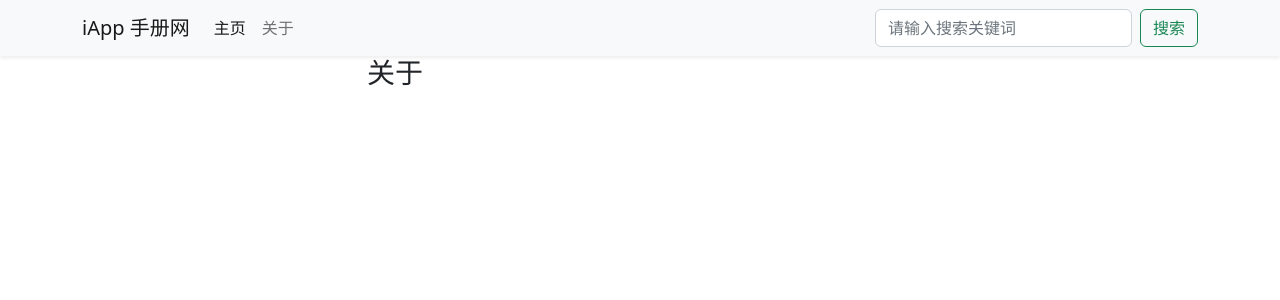
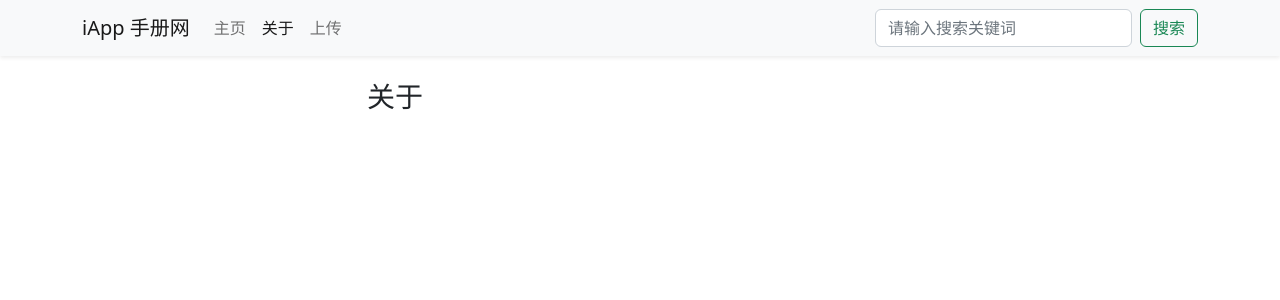
Before and after one commit to iuroc/iapp-doc, a PHP site: page /about.php in a window 1280 px wide. Shown: the top 300 px of the page. Run offline with PHP 8.4, Linux system fonts and the light colour scheme; some libraries are stand-ins or nearby versions.

Commit message:
导航条

```diff
--- a/nav.php
+++ b/nav.php
@@ -1,5 +1,5 @@
-<nav class="navbar navbar-expand-sm bg-light shadow-sm sticky-top">
-    <div class="container">
+<nav class="navbar navbar-expand-sm bg-light shadow-sm sticky-top mb-4">
+    <div class="container-md">
         <a class="navbar-brand" href="#">iApp 手册网</a>
         <button class="navbar-toggler" data-bs-toggle="collapse" data-bs-target="#navbarSupportedContent">
             <span class="navbar-toggler-icon"></span>
@@ -7,10 +7,13 @@
         <div class="collapse navbar-collapse" id="navbarSupportedContent">
             <ul class="navbar-nav me-auto mb-2 mb-sm-0">
                 <li class="nav-item">
-                    <a class="nav-link active" href="#">主页</a>
+                    <a class="nav-link nav-item-home" href="/">主页</a>
                 </li>
-                <li class="nav-item">
-                    <a class="nav-link" href="#">关于</a>
+                <li class="nav-item nav-item-about">
+                    <a class="nav-link" href="/about.php">关于</a>
+                </li>
+                <li class="nav-item nav-item-upload">
+                    <a class="nav-link" href="/control/upload.php">上传</a>
                 </li>
             </ul>
             <div class="d-flex">
@@ -20,3 +23,10 @@
         </div>
     </div>
 </nav>
+<script>
+    // 控制导航条超链接聚焦
+    if (typeof PAGE_NAME !== 'undefined') {
+        let navEle = document.querySelector(`.nav-item-${PAGE_NAME} .nav-link`)
+        if (navEle) navEle.classList.add('active')
+    }
+</script>
```
